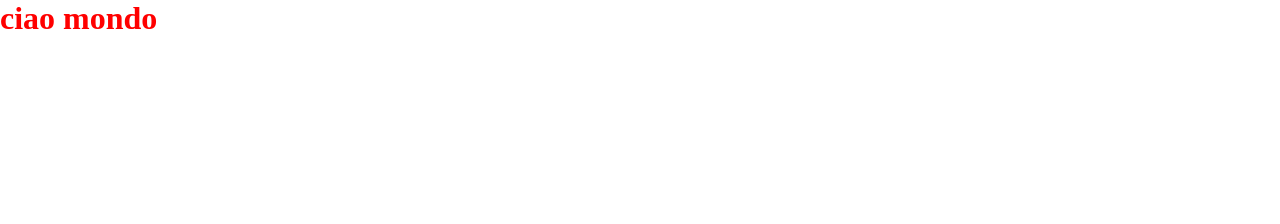
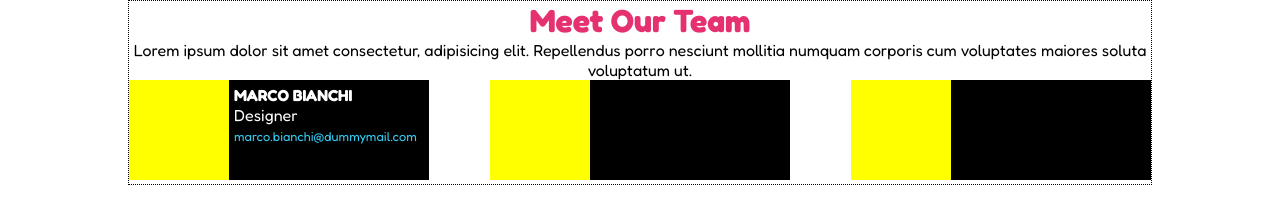
Before and after one commit to DeboraCocchi/html-css-float-cards, a plain HTML site: page assets/index.html in a window 1280 px wide. Drawn offline with Linux system fonts and the light colour scheme.

Commit message:
[add]basic-structure

```diff
--- a/assets/css/style.css
+++ b/assets/css/style.css
@@ -4,6 +4,68 @@
   box-sizing: border-box;
 }
 
+body{
+  font-family: 'Fredoka', sans-serif;
+}
+
 h1{
-  color:red;
+  color:#E53170;
+  font-weight: bolder;
 }
+
+.container{
+  margin: 0 auto;
+  width:80%;
+  border:1px dotted black;
+  text-align: center;
+}
+
+.row{
+  text-align: center;
+}
+
+.left{
+  float:left;
+}
+
+.right{
+  float:right;
+}
+
+.team-cards .row::after{
+  clear:both;
+  content:' ';
+  display: table;
+}
+
+.col{
+  background-color: red;
+  height:100px;
+  width:300px;
+  display: inline-block;
+}
+
+.card-image{
+  display: inline-block;
+  background-color:yellow;
+  height:100px;
+  width:100px;
+  float:left;
+}
+
+.card-info{
+  float:right;
+  display: inline-block;
+  background-color:black;
+  height:100px;
+  width:200px;
+  text-align: left;
+  padding:5px;
+  color:white;
+}
+
+.card-info a{
+  text-decoration: none;
+  font-size:80%;
+  color:#34CCF2;
+}
--- a/assets/index.html
+++ b/assets/index.html
@@ -6,11 +6,45 @@
   <meta name="viewport" content="width=device-width, initial-scale=1.0">
   <link rel="preconnect" href="https://fonts.googleapis.com">
   <link rel="preconnect" href="https://fonts.gstatic.com" crossorigin>
-  <link href="https://fonts.googleapis.com/css2?family=Fredoka:wght@500&display=swap" rel="stylesheet">
+  <link href="https://fonts.googleapis.com/css2?family=Fredoka:wght@400;700&display=swap" rel="stylesheet">
   <link rel="stylesheet" href="css/style.css">
   <title>Float Cards</title>
 </head>
 <body>
-  <h1>ciao mondo</h1>
+  <div class="container">
+
+    <h1>Meet Our Team</h1>
+    <p>Lorem ipsum dolor sit amet consectetur, adipisicing elit. Repellendus porro nesciunt mollitia numquam corporis cum voluptates maiores soluta voluptatum ut.</p>
+
+    <section class="team-cards">
+
+      <div class="row">
+
+        <div class="left col">
+          <div class="card-image" id="marco-bianchi"></div>
+          <div class="card-info">
+            <h4>MARCO BIANCHI</h4>
+            <span>Designer</span>
+            <a href="#">marco.bianchi@dummymail.com</a>
+
+          </div>
+        </div>
+
+        <div class="middle col">
+          <div class="card-image"></div>
+          <div class="card-info"></div>
+        </div>
+
+        <div class="right col">
+          <div class="card-image"></div>
+          <div class="card-info"></div>
+        </div>
+
+      </div>
+
+
+    </section>
+
+</div>
 </body>
 </html>
```
